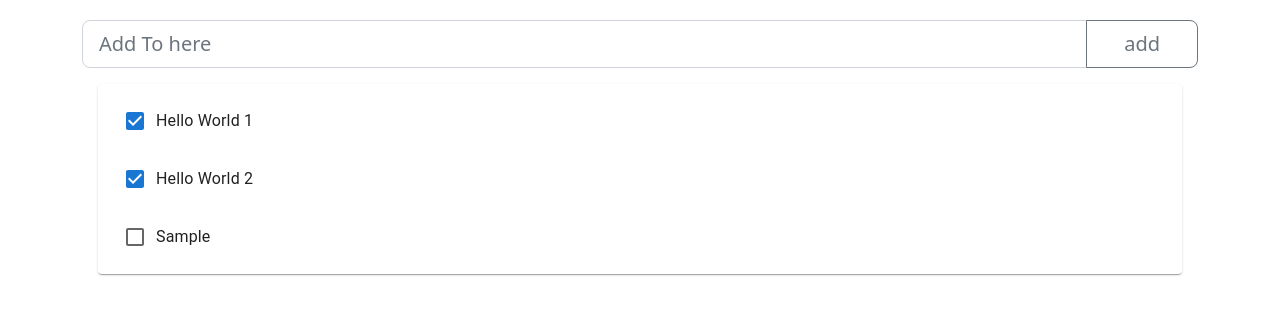
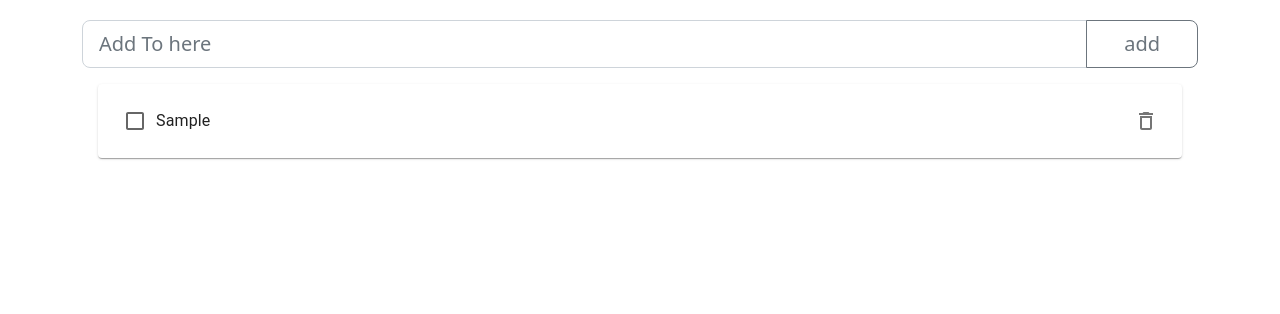
Before and after one commit to sohyeon-lee/React-SpringBoot-AWS, a React (Create React App) app in the folder todo-react-app/: page / in a window 1280 px wide. Both pictures are taken after typing "Sample" into the empty fields and a click on the button "add". Shown: the top 314 px of the page. Built offline with nearby package versions, Linux system fonts and the light colour scheme.

Commit message:
feat: todo 삭제  ui 및 기능 추가
App.js - deleteItem() 함수 작성
Todo.js - 삭제 버튼 추가 및 deleteItem() 기능 연결

```diff
--- a/todo-react-app/src/App.js
+++ b/todo-react-app/src/App.js
@@ -6,19 +6,9 @@ import AddTodo from './AddTodo';
 import { List, Paper } from '@mui/material';
 
 function App() {
-  const [items, setItems] = useState([
-    {
-      id:'0',
-      title:'Hello World 1',
-      done: true
-    },
-    {
-      id:'1',
-      title:'Hello World 2',
-      done: true
-    }
-  ]);
+  const [items, setItems] = useState([]);
 
+  // todo 추가
   const addItem = (item) => {
     item.id = "ID-" + items.length; // key를 위한 id
     item.done = false; // done 초기화
@@ -26,7 +16,13 @@ function App() {
     console.log("items : ", [...items, item]);
   }
 
-  let todoItems = items.length > 0 && items.map((item)=><Todo item={item} key={item.id}/>);
+  // todo 삭제
+  const deleteItem = (item) => {
+    const newItems = items.filter(e => e.id !== item.id); // 삭제할 아이템
+    setItems([...newItems]); // 삭제할 아이템을 제외한 아이템을 다시 배열에 저장
+  }
+
+  let todoItems = items.length > 0 && items.map((item)=><Todo item={item} key={item.id} deleteItem={deleteItem}/>);
 
   return (
     <div className="App container">
--- a/todo-react-app/src/Todo.js
+++ b/todo-react-app/src/Todo.js
@@ -1,13 +1,21 @@
 import React, { useState } from 'react';
-import { Checkbox, InputBase, ListItem, ListItemText } from '@mui/material';
+import { Checkbox, IconButton, InputBase, ListItem, ListItemSecondaryAction, ListItemText } from '@mui/material';
+import { DeleteOutlined } from '@mui/icons-material';
 
 function Todo(props) {
   const [item, setItem] = useState(props.item);
+  const deleteItem = props.deleteItem; // App에서 전달 받은 todo 삭제 함수
+
+  // deleteEventHandler 작성
+  const deleteEventHandler = () => {
+    deleteItem(item);
+  }
 
   return (
     <>
       <ListItem>
         <Checkbox checked={item.done} />
+
         <ListItemText>
           <InputBase
             inputProps={{ 'aria-label': 'naked' }}
@@ -19,6 +27,12 @@ function Todo(props) {
             fullWidth={true}
           />
         </ListItemText>
+
+        <ListItemSecondaryAction>
+          <IconButton aria-label='Delete Todo' onClick={deleteEventHandler}>
+            <DeleteOutlined />
+          </IconButton>
+        </ListItemSecondaryAction>
       </ListItem>
 
       {/* reactstrap */}
```
